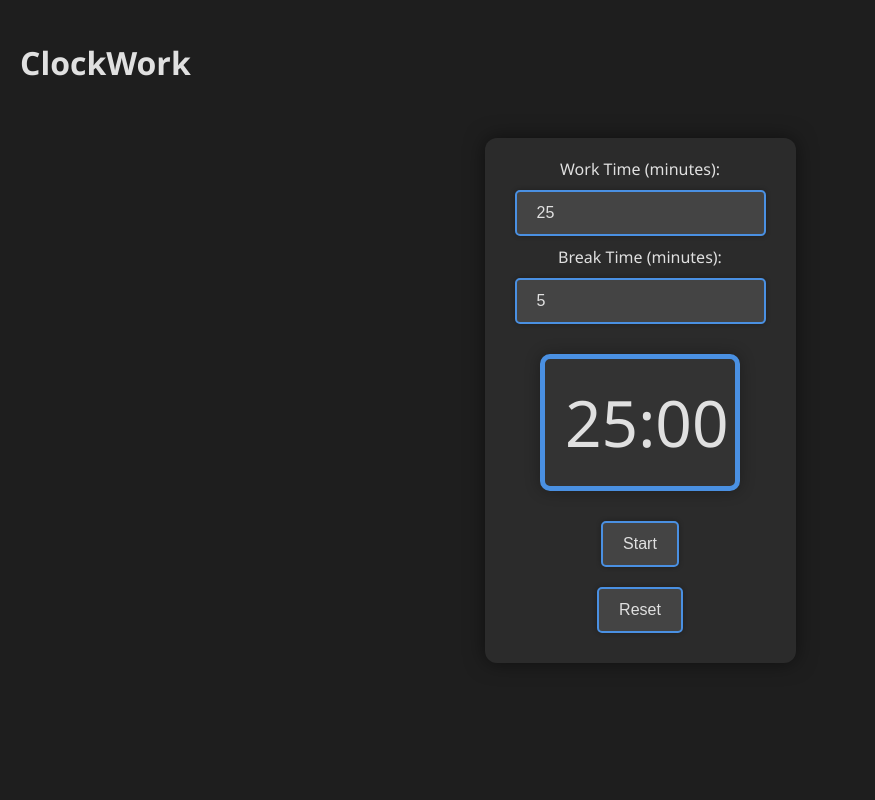
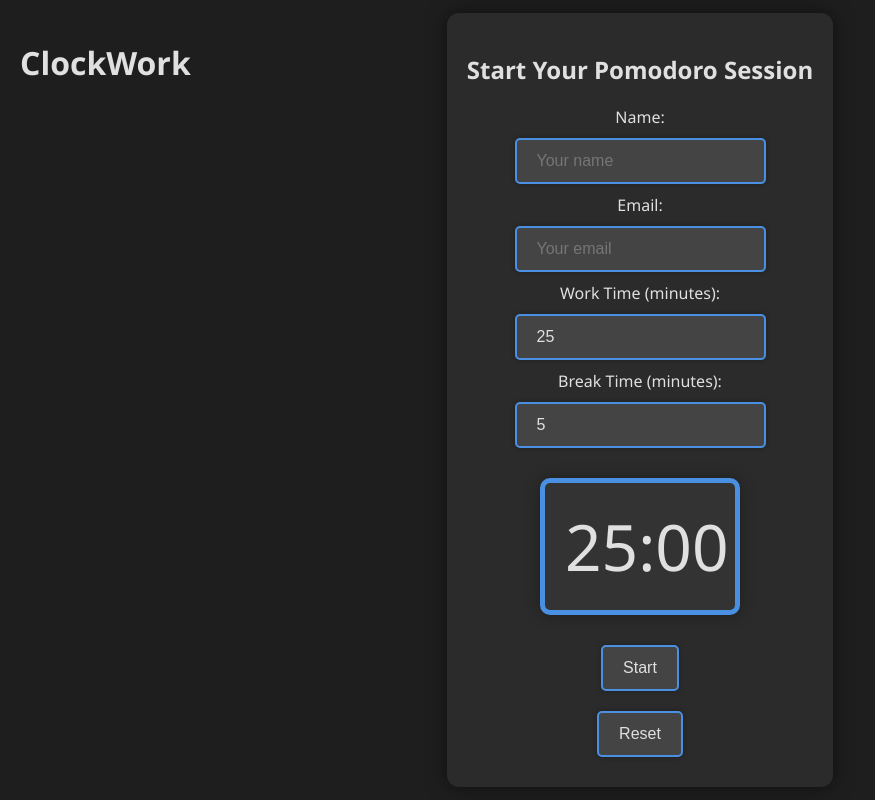
Before and after one commit to teb1as/SWE_Group_3, a Flask app: page / in a window 1280 px wide. Shown: the whole page, without its empty margins (0-875 px from the left). Run offline with Flask 3, Linux system fonts and the light colour scheme.

Commit message:
Added useer population to database

```diff
--- a/app.py
+++ b/app.py
@@ -1,20 +1,39 @@
 from flask import Flask, render_template, request, jsonify
+from flask_sqlalchemy import SQLAlchemy
 
 app = Flask(__name__)
+app.config['SQLALCHEMY_DATABASE_URI'] = 'sqlite:///pomodoro.db'
+app.config['SQLALCHEMY_TRACK_MODIFICATIONS'] = False
+
+db = SQLAlchemy(app)
+
+# Database Model
+class Pomodoro(db.Model):
+    id = db.Column(db.Integer, primary_key=True)
+    user_name = db.Column(db.String(50), nullable=False)
+    user_email = db.Column(db.String(120), nullable=False)
+    work_time = db.Column(db.Integer, nullable=False)
+    break_time = db.Column(db.Integer, nullable=False)
+
+with app.app_context():
+    db.create_all()
 
 @app.route('/')
 def home():
     return render_template('index.html')
 
-# API route to start the Pomodoro timer
 @app.route('/start_pomodoro', methods=['POST'])
 def start_pomodoro():
     data = request.json
-    work_time = data.get('workTime', 25)  # Default work time is 25 minutes
-    break_time = data.get('breakTime', 5)  # Default break time is 5 minutes
+    user_name = data.get('userName')
+    user_email = data.get('userEmail')
+    work_time = data.get('workTime', 25)
+    break_time = data.get('breakTime', 5)
 
-    # Log the values to show on the server side (you can expand this to store the data)
-    print(f"Work Time: {work_time} minutes, Break Time: {break_time} minutes")
+    # Save to database
+    pomodoro = Pomodoro(user_name=user_name, user_email=user_email, work_time=work_time, break_time=break_time)
+    db.session.add(pomodoro)
+    db.session.commit()
 
     return jsonify({"message": "Pomodoro started with custom work and break times"})
 
--- a/requirements.txt
+++ b/requirements.txt
@@ -1 +1,2 @@
 Flask==2.3.2
+Flask-SQLAlchemy
--- a/templates/index.html
+++ b/templates/index.html
@@ -57,12 +57,10 @@
         button {
             cursor: pointer;
         }
-
         button:hover {
             background-color: #4a90e2;
             color: white;
         }
-
         button:active {
             transform: scale(0.98);
         }
@@ -73,6 +71,13 @@
         <h1>ClockWork</h1>
     </header>
     <main>
+        <h2>Start Your Pomodoro Session</h2>
+        <label for="userName">Name:</label>
+        <input type="text" id="userName" placeholder="Your name" required>
+
+        <label for="userEmail">Email:</label>
+        <input type="email" id="userEmail" placeholder="Your email" required>
+
         <label for="workTime">Work Time (minutes):</label>
         <input type="number" id="workTime" value="25" min="0">
 
@@ -96,18 +101,18 @@
         const workTimeInput = document.getElementById('workTime');
         const breakTimeInput = document.getElementById('breakTime');
 
-        // Function to update the timer display
         function updateTimerDisplay() {
             const minutes = Math.floor(timeLeft / 60);
             const seconds = timeLeft % 60;
             timerElement.textContent = `${minutes}:${seconds < 10 ? '0' : ''}${seconds}`;
         }
 
-        // Function to start the timer
         function startTimer() {
             if (!isRunning) {
-                let workTime = parseInt(workTimeInput.value) * 60;  // Convert minutes to seconds
-                let breakTime = parseInt(breakTimeInput.value) * 60;  // Convert minutes to seconds
+                const userName = document.getElementById('userName').value;
+                const userEmail = document.getElementById('userEmail').value;
+                let workTime = parseInt(workTimeInput.value) * 60;
+                let breakTime = parseInt(breakTimeInput.value) * 60;
 
                 if (isWorkSession) {
                     timeLeft = workTime;
@@ -133,16 +138,14 @@
                         } else {
                             alert('Break over! Time to get back to work.');
                         }
-
                         isWorkSession = !isWorkSession;
                     }
                 }, 1000);
 
-                // Make a POST request to start the Pomodoro session
                 fetch('/start_pomodoro', {
                     method: 'POST',
                     headers: { 'Content-Type': 'application/json' },
-                    body: JSON.stringify({ workTime: workTime / 60, breakTime: breakTime / 60 })
+                    body: JSON.stringify({ userName, userEmail, workTime: workTime / 60, breakTime: breakTime / 60 })
                 }).then(response => response.json())
                   .then(data => console.log(data.message));
 
@@ -153,7 +156,6 @@
             }
         }
 
-        // Function to reset the timer
         function resetTimer() {
             clearInterval(timerId);
             isRunning = false;
@@ -162,11 +164,9 @@
             timerElement.textContent = `${workTimeInput.value}:00`;
         }
 
-        // Attach event listeners to buttons
         startBtn.addEventListener('click', startTimer);
         resetBtn.addEventListener('click', resetTimer);
 
-        // Automatically update timer display when user changes the work time input
         workTimeInput.addEventListener('input', () => {
             if (!isRunning && isWorkSession) {
                 timerElement.textContent = `${workTimeInput.value}:00`;
```
Also changed, not shown: instance/pomodoro.db (added).
